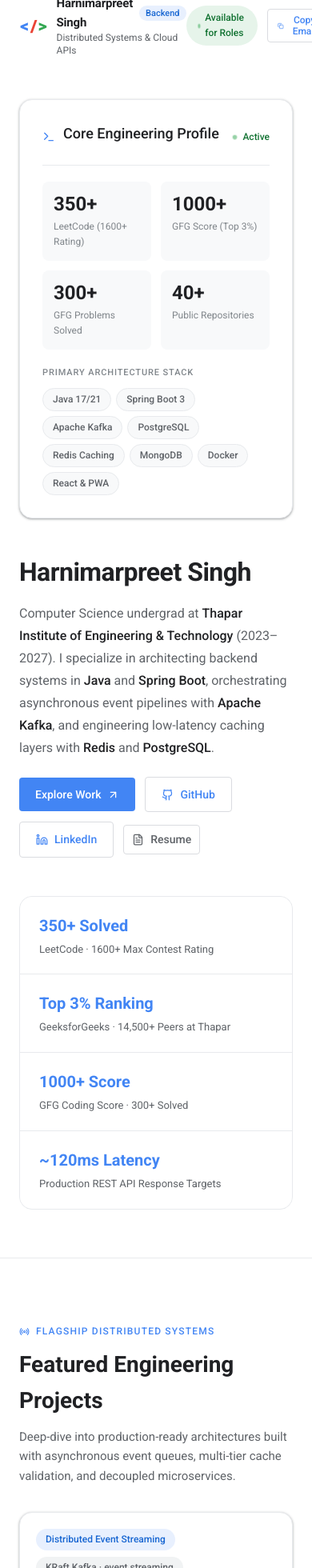
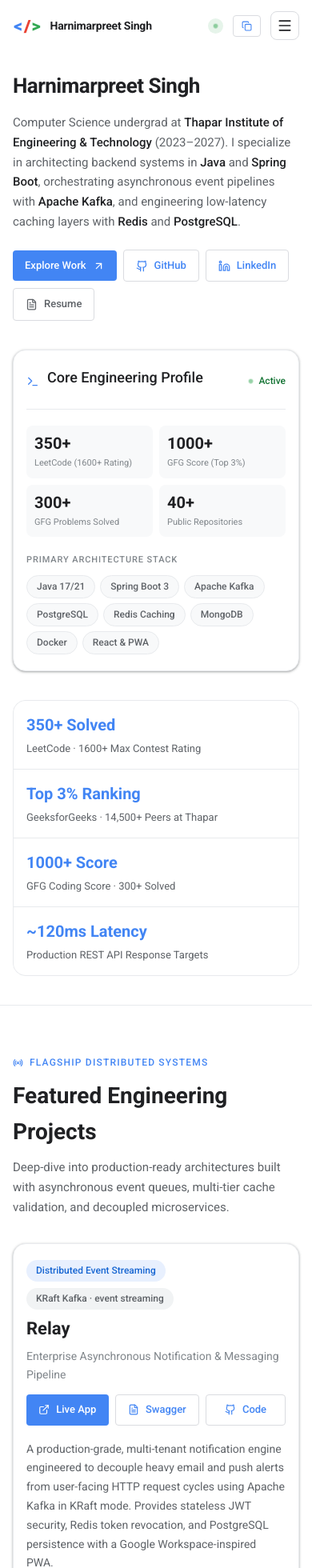
Before and after one commit to hnpsbindra-singh/Portfolio, a React (Vite) app in the folder New folder/: page / in a window 390 px wide. Shown: the top 1960 px of the page at 80% size. Built offline with nearby package versions, Linux system fonts and the light colour scheme; a web font is replaced by a local one.

Commit message:
Make portfolio completely mobile friendly with responsive drawer, touch-scroll tabs, and adaptive layout

```diff
--- a/New folder/src/App.css
+++ b/New folder/src/App.css
@@ -925,33 +925,304 @@
   );
 }
 
+/* ── GRIDS FOR CERTS & HIGHLIGHTS ── */
+.certs-grid,
+.highlights-grid {
+  display: grid;
+  grid-template-columns: repeat(auto-fit, minmax(280px, 1fr));
+  gap: 16px;
+  margin-top: 14px;
+}
+
+/* ── MOBILE NAV STYLING ── */
+.mobile-toggle-btn {
+  display: none;
+  align-items: center;
+  justify-content: center;
+  width: 36px;
+  height: 36px;
+  background: transparent;
+  border: 1px solid var(--border);
+  border-radius: var(--radius-sm);
+  color: var(--text-primary);
+  cursor: pointer;
+  transition: all 0.15s ease;
+}
+
+.mobile-toggle-btn:hover {
+  background: var(--bg-tertiary);
+}
+
+.mobile-nav-drawer {
+  display: none;
+  flex-direction: column;
+  background: var(--surface);
+  border-top: 1px solid var(--border-light);
+  border-bottom: 1px solid var(--border);
+  padding: 12px 20px 20px;
+  box-shadow: var(--shadow-2);
+  animation: slideDown 0.2s ease-out;
+}
+
+@keyframes slideDown {
+  from { opacity: 0; transform: translateY(-8px); }
+  to { opacity: 1; transform: translateY(0); }
+}
+
+.mobile-nav-link {
+  padding: 12px 14px;
+  font-family: var(--font-display);
+  font-size: 15px;
+  font-weight: 500;
+  color: var(--text-primary);
+  text-decoration: none;
+  border-radius: var(--radius-sm);
+  transition: all 0.15s ease;
+}
+
+.mobile-nav-link:hover {
+  background: var(--google-blue-bg);
+  color: var(--google-blue-text);
+}
+
+.mobile-nav-footer {
+  margin-top: 12px;
+  padding-top: 12px;
+  border-top: 1px solid var(--border-light);
+}
+
 /* ── RESPONSIVE ── */
+
+/* Tablet & Smaller Laptops (< 900px) */
 @media (max-width: 900px) {
   .hero-grid {
     grid-template-columns: 1fr;
+    gap: 36px;
+  }
+  .hero-content {
+    order: -1; /* Puts name, bio, and buttons at the top on mobile screens */
+  }
+  .hero-title {
+    font-size: 36px;
   }
   .stats-ribbon {
     grid-template-columns: 1fr 1fr;
+    margin-top: 36px;
   }
   .decisions-grid {
     grid-template-columns: 1fr;
   }
+  .projects-grid {
+    grid-template-columns: repeat(auto-fill, minmax(280px, 1fr));
+  }
 }
 
+/* Mobile Screens (< 768px) */
 @media (max-width: 768px) {
+  .container {
+    padding: 0 16px;
+  }
+  .section {
+    padding: 60px 0;
+  }
+  .hero-section {
+    padding: 88px 0 36px;
+  }
+
+  /* Navbar */
   .nav-links {
     display: none;
   }
+  .mobile-toggle-btn {
+    display: flex;
+  }
+  .mobile-nav-drawer {
+    display: flex;
+  }
+  .brand-title {
+    display: none;
+  }
+  .brand-name {
+    font-size: 14px;
+  }
+  .nav-copy-btn .copy-btn-text {
+    display: none;
+  }
+  .nav-copy-btn {
+    padding: 6px 10px !important;
+  }
+  .status-badge {
+    padding: 4px 10px;
+    font-size: 11px;
+  }
+
+  /* Hero */
   .hero-title {
-    font-size: 32px;
+    font-size: 30px;
   }
+  .hero-narrative {
+    font-size: 15px;
+    line-height: 1.65;
+  }
+  .hero-cta-group {
+    gap: 8px;
+  }
+  .hero-cta-group .btn {
+    font-size: 13px;
+    padding: 9px 15px;
+  }
+  .hero-card {
+    padding: 20px 16px;
+  }
+
+  /* Featured Projects */
   .featured-card {
-    padding: 20px;
+    padding: 20px 16px;
+  }
+  .featured-header {
+    flex-direction: column;
+    gap: 14px;
+  }
+  .featured-title {
+    font-size: 22px;
+  }
+  .featured-actions {
+    width: 100%;
+    flex-wrap: wrap;
+    gap: 8px;
+  }
+  .featured-actions .btn {
+    flex: 1 1 auto;
+    min-width: 100px;
+    padding: 8px 12px;
+    font-size: 13px;
+  }
+  .arch-box {
+    padding: 14px;
+  }
+  .arch-flow {
+    gap: 6px;
+  }
+  .arch-node {
+    font-size: 11px;
+    padding: 5px 10px;
+  }
+  .arch-arrow {
+    font-size: 13px;
+  }
+  .decisions-grid {
+    grid-template-columns: 1fr;
+    gap: 10px;
+  }
+
+  /* Filter Tabs */
+  .filter-tabs {
+    overflow-x: auto;
+    flex-wrap: nowrap;
+    padding-bottom: 8px;
+    margin: 20px 0 18px;
+    -webkit-overflow-scrolling: touch;
+    scrollbar-width: none;
+  }
+  .filter-tabs::-webkit-scrollbar {
+    display: none;
+  }
+  .tab-btn {
+    flex-shrink: 0;
+    white-space: nowrap;
+    padding: 6px 14px;
+    font-size: 12px;
+  }
+
+  /* Grids */
+  .projects-grid,
+  .coding-grid,
+  .skills-grid,
+  .certs-grid,
+  .highlights-grid {
+    grid-template-columns: 1fr;
+    gap: 14px;
+  }
+
+  /* Education */
+  .edu-card {
+    padding: 18px 16px;
+  }
+  .edu-card-top {
+    flex-direction: column;
+    align-items: flex-start;
+    gap: 8px;
+  }
+  .edu-card-top > div:last-child {
+    text-align: left !important;
+    display: flex;
+    align-items: center;
+    gap: 10px;
+  }
+  .edu-card-top .edu-period {
+    margin-top: 0 !important;
+  }
+
+  /* Contact */
+  .contact-box {
+    padding: 36px 18px;
+  }
+  .contact-title {
+    font-size: 24px;
+  }
+  .contact-desc {
+    font-size: 14px;
+  }
+  .contact-actions {
+    width: 100%;
+    flex-direction: column;
+    gap: 10px;
+  }
+  .contact-actions .btn {
+    width: 100%;
+  }
+
+  /* Footer */
+  .footer-bar {
+    flex-direction: column;
+    gap: 8px;
+    text-align: center;
+    padding: 24px 0;
+  }
+}
+
+/* Extra Small Phones (< 480px) */
+@media (max-width: 480px) {
+  .hero-title {
+    font-size: 26px;
+  }
+  .status-badge span:last-child {
+    display: none;
+  }
+  .status-badge {
+    padding: 6px;
+    border-radius: 50%;
+  }
+  .hero-card-stats {
+    grid-template-columns: 1fr 1fr;
+    gap: 8px;
+  }
+  .stat-box {
+    padding: 10px;
+  }
+  .stat-value {
+    font-size: 20px;
+  }
+  .stat-label {
+    font-size: 11px;
   }
   .stats-ribbon {
     grid-template-columns: 1fr;
   }
-  .featured-header {
-    flex-direction: column;
+  .ribbon-item {
+    padding: 14px 16px;
+  }
+  .brand-chip {
+    display: none;
   }
 }
--- a/New folder/src/App.jsx
+++ b/New folder/src/App.jsx
@@ -368,6 +368,7 @@
   const [scrolled, setScrolled] = useState(false);
   const [activeCategory, setActiveCategory] = useState("All");
   const [toastMessage, setToastMessage] = useState(null);
+  const [mobileMenuOpen, setMobileMenuOpen] = useState(false);
 
   useEffect(() => {
     const handleScroll = () => {
@@ -439,15 +440,52 @@
 
             <button
               onClick={copyEmail}
-              className="btn btn-secondary"
+              className="btn btn-secondary nav-copy-btn"
               style={{ padding: "6px 12px", fontSize: "12px" }}
               title="Copy email address"
             >
               <Copy size={13} />
-              <span>Copy Email</span>
+              <span className="copy-btn-text">Copy Email</span>
+            </button>
+
+            <button
+              onClick={() => setMobileMenuOpen(!mobileMenuOpen)}
+              className="mobile-toggle-btn"
+              aria-label="Toggle navigation"
+            >
+              {mobileMenuOpen ? <X size={20} /> : <Menu size={20} />}
             </button>
           </div>
         </div>
+
+        {/* Mobile Navigation Drawer */}
+        {mobileMenuOpen && (
+          <div className="mobile-nav-drawer">
+            {NAV_LINKS.map((link) => (
+              <a
+                key={link.label}
+                href={link.href}
+                className="mobile-nav-link"
+                onClick={() => setMobileMenuOpen(false)}
+              >
+                {link.label}
+              </a>
+            ))}
+            <div className="mobile-nav-footer">
+              <a
+                href="/Resume_Harnimar(102316032).pdf"
+                target="_blank"
+                rel="noreferrer"
+                className="btn btn-primary"
+                style={{ width: "100%", justifyContent: "center" }}
+                onClick={() => setMobileMenuOpen(false)}
+              >
+                <FileText size={15} />
+                <span>View Resume</span>
+              </a>
+            </div>
+          </div>
+        )}
       </header>
 
       {/* HERO SECTION */}
@@ -962,14 +1000,7 @@
             </div>
 
             {/* Certifications Row */}
-            <div
-              style={{
-                display: "grid",
-                gridTemplateColumns: "repeat(auto-fit, minmax(280px, 1fr))",
-                gap: "16px",
-                marginTop: "8px",
-              }}
-            >
+            <div className="certs-grid">
               <div className="edu-card">
                 <div
                   style={{
@@ -1112,14 +1143,7 @@
             </div>
 
             {/* Technical Highlights / Leadership */}
-            <div
-              style={{
-                display: "grid",
-                gridTemplateColumns: "repeat(auto-fit, minmax(280px, 1fr))",
-                gap: "16px",
-                marginTop: "16px",
-              }}
-            >
+            <div className="highlights-grid">
               <div className="edu-card">
                 <div
                   style={{
```
